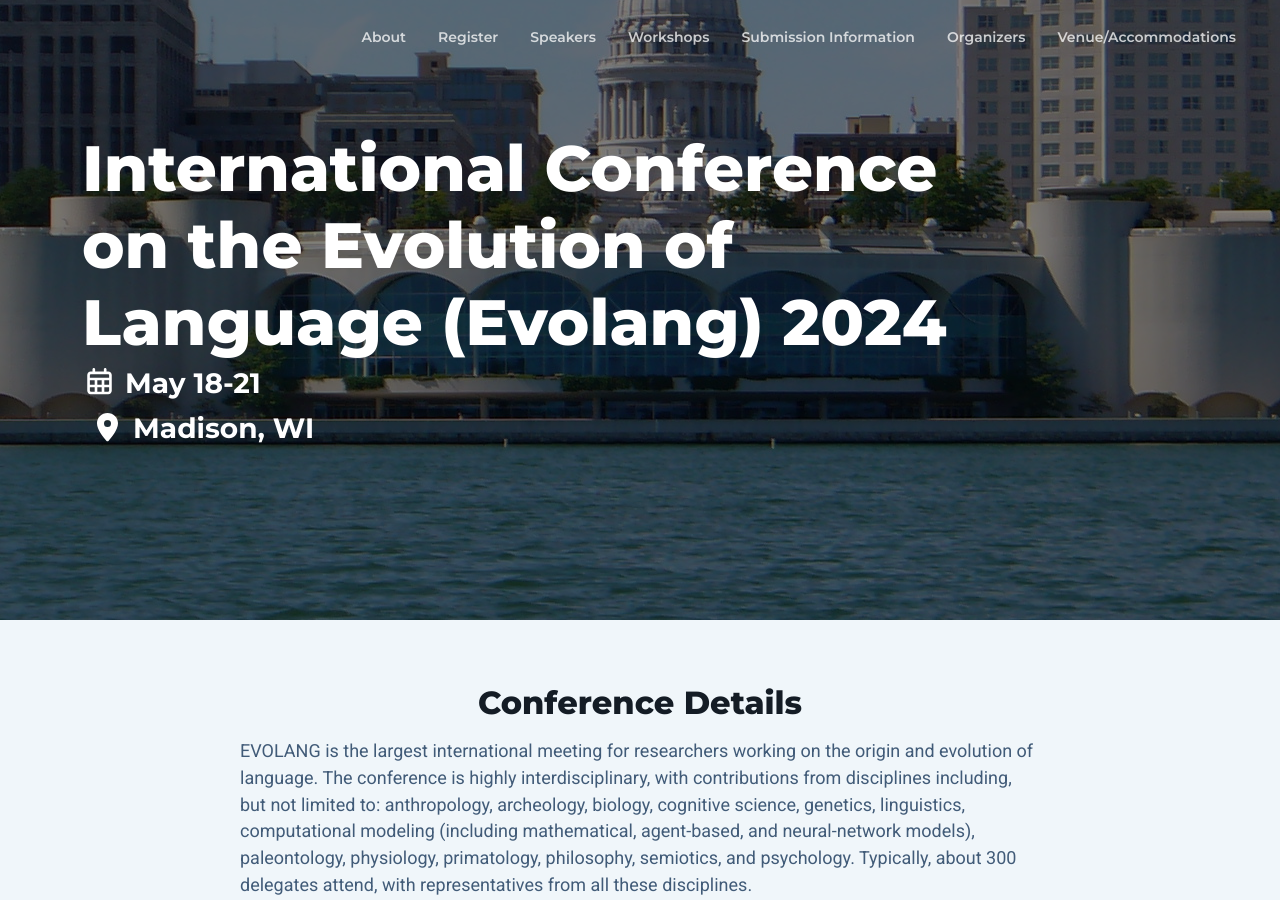
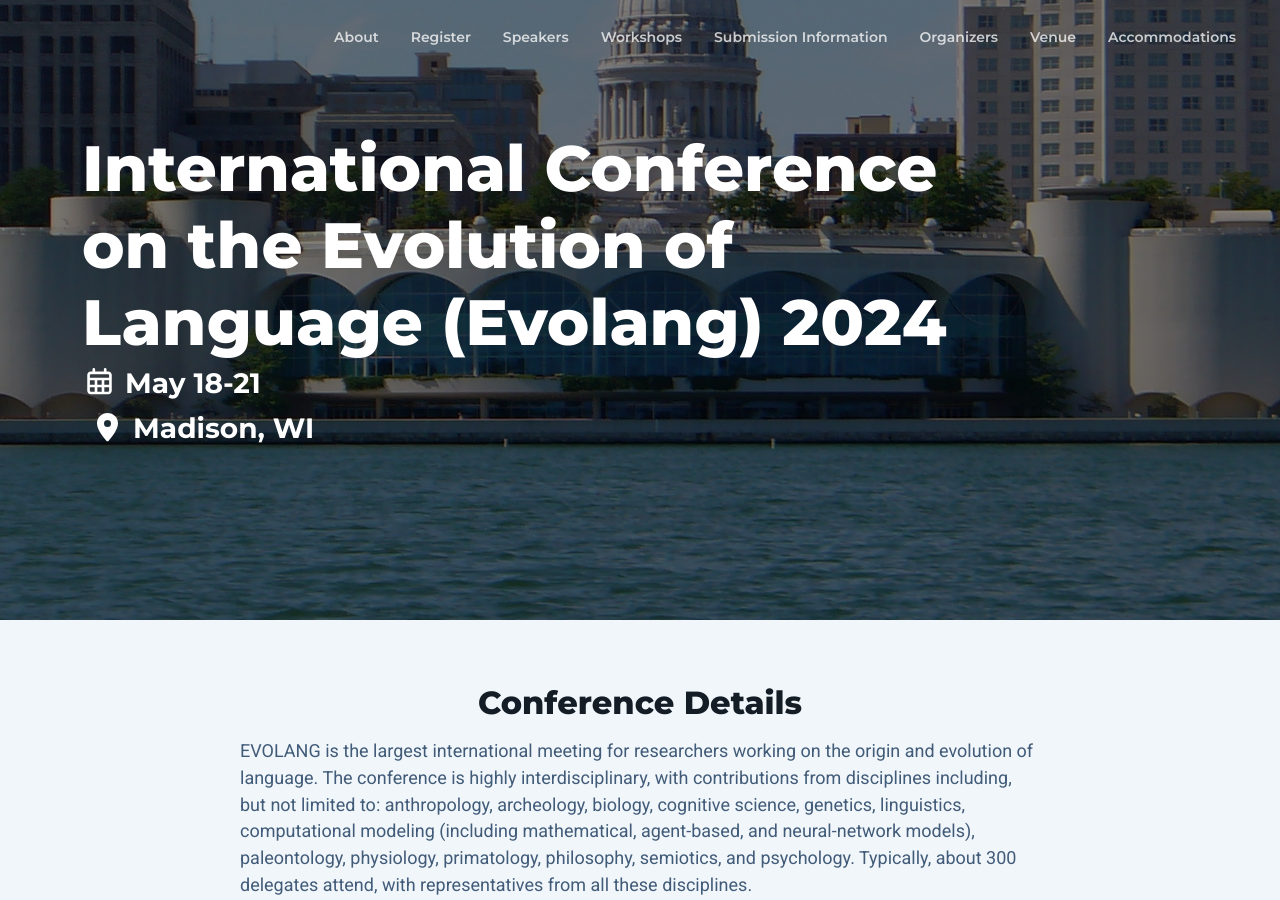
Before and after one commit to evolang2024/evolang2024.github.io, a Jekyll site: the page built from _pages/index.md, in a window 1280 px wide and 900 px high. Built offline with Jekyll 4.4.1, drawn with Linux system fonts in a browser that asks for light colours; nearby versions of some CDN libraries; library files that are not in the unit come from our copies.

Commit message:
Add separate accomodations header
- Add separate header for 'Accommodations'
- Add page link to accomodations

```diff
--- a/_includes/venue.html
+++ b/_includes/venue.html
@@ -18,7 +18,7 @@
                         </div><!--col-->
                     {% endfor %}
                     </div><!--//row-->
-                    <h4 class="text-white mb-4 mt-3 mt-lg-5">{{include.header-2}}</h4>
+                    <h4 class="text-white mb-4 mt-3 mt-lg-5" id="accomodations-section">{{include.header-2}}</h4>
                     <p>{{include.body-2}}</p>
                     <a class="btn btn-ghost" href={{include.button-href}}>{{include.button}}</a>
                 </div><!--//desc-->
--- a/_layouts/default.html
+++ b/_layouts/default.html
@@ -44,7 +44,9 @@
 							<li class="nav-item"><a class="nav-link scrollto" href="#submit-section">Submission Information</a></li>
 							<li class="nav-item"><a class="nav-link scrollto" href="#organizers-section">Organizers</a></li>
 							<!-- <li class="nav-item"><a class="nav-link scrollto" href="#schedule-section">Schedule</a></li> -->
-							<li class="nav-item"><a class="nav-link scrollto" href="#venue-section">Venue/Accommodations
+							<li class="nav-item"><a class="nav-link scrollto" href="#venue-section">Venue
+							<li class="nav-item"><a class="nav-link scrollto" href="#accomodations-section">Accommodations
+
 							</a></li>
 							<!-- <li class="nav-item"><a class="nav-link scrollto" href="#sponsors-section">Sponsors</a></li> -->
 						</ul><!--//nav-->
```
